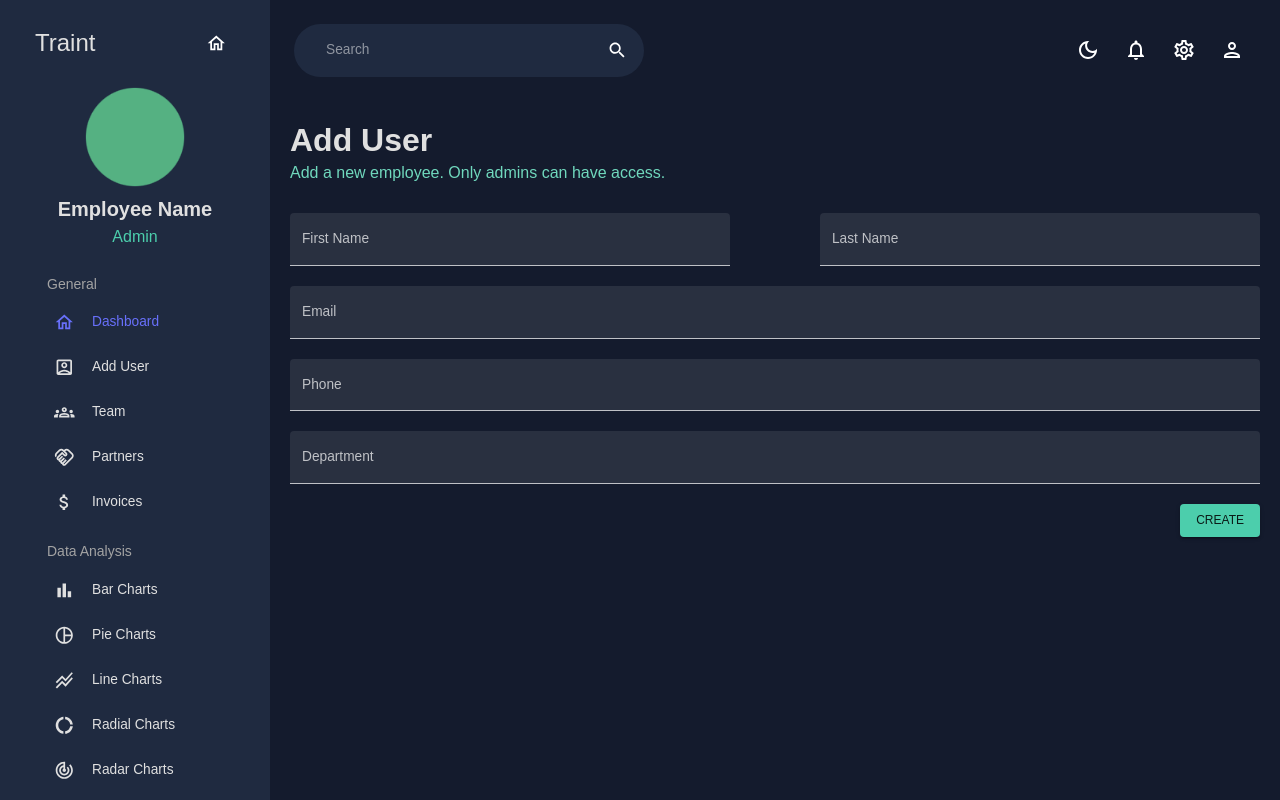
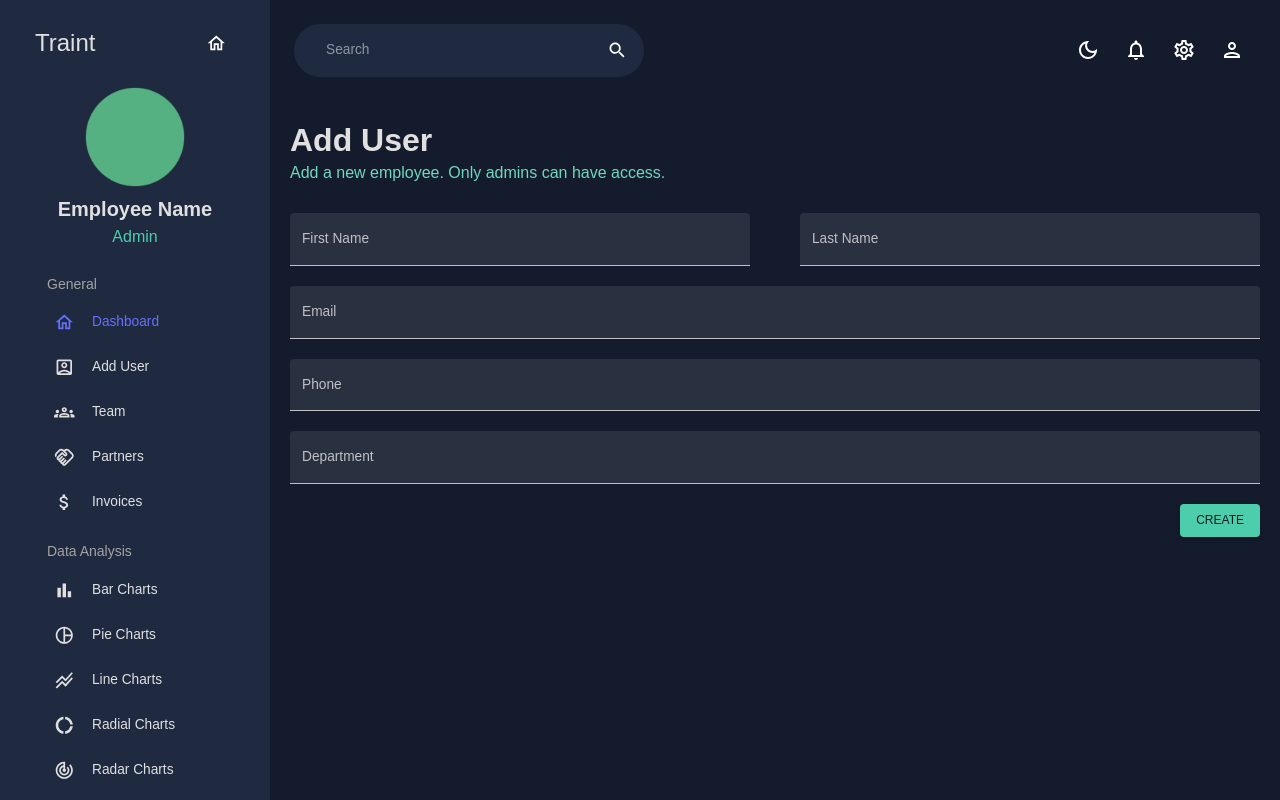
Before and after one commit to vnsoff/react-admin-dashboard, a React (Create React App) app: page /Profile in a window 1280 px wide. Built offline with nearby package versions, Linux system fonts and the light colour scheme.

Commit message:
Form to add New User - Fix

```diff
--- a/src/scenes/Profile/index.jsx
+++ b/src/scenes/Profile/index.jsx
@@ -31,7 +31,7 @@ const Form = () => {
           <form onSubmit={handleSubmit}>
             <Box
               display="grid"
-              gap="20px 90px"
+              gap="20px 50px"
               gridTemplateColumns="repeat(4, minmax(0, 1fr))"
               sx={{
                 "& > div": { gridColumn: isNonMobile ? undefined : "span 4" },
```
